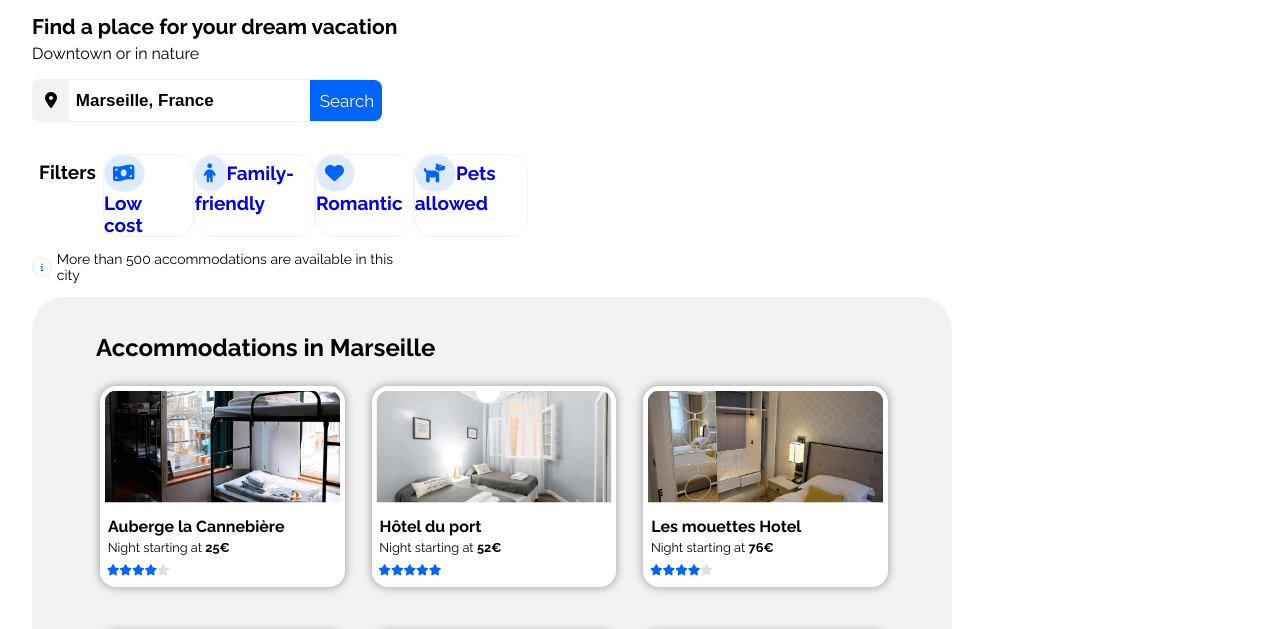
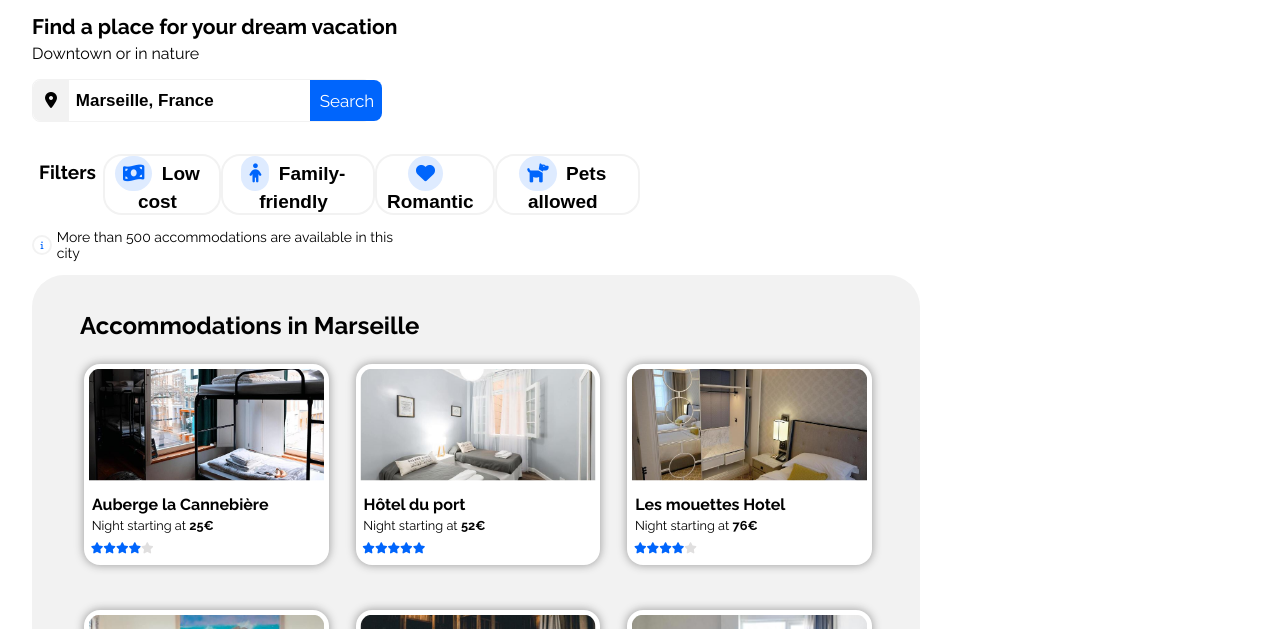
Before and after one commit to mambaofficial/NiksBole_2_01212021, a plain HTML site: page index.html in a window 1280 px wide. Shown: the part 102-731 px from the top of the page. Drawn offline with Linux system fonts and the light colour scheme.

Commit message:
added new html and css

```diff
--- a/css/styles.css
+++ b/css/styles.css
@@ -131,7 +131,7 @@ nav {
     display: flex;
     flex-direction: row;
     justify-content: space-between;
-    margin-right: 45em;
+    margin-right: 38em;
 }
 
 .filters {
@@ -151,13 +151,24 @@ nav {
     font-size: 19px;
     text-decoration: none;
     font-weight: bold;
-    border: 1px solid;
+    border: 2px solid #f2f2f2;
     border-radius: 1em;
-    border-color: #f2f2f2;
-    padding-right: 10px;
+    cursor: pointer;
+    background-color: white;
+    padding: 0;
+    padding-right: 0.5em;
 }
 
-.money:hover, .child:hover, .heart:hover, .dog:hover {
+.money:focus, .child:focus, .heart:focus, .dog:focus {
+    outline: none;
+}
+
+.round {
+    border-radius: 1em;
+    margin-right: 0.5em;
+}
+
+.money:hover, .child:hover, .heart:hover, .dog:hover, .money:active, .child:active, .heart:active, .dog:active {
     background-color: #DEEBFF;
     box-shadow: 0 0 0.5em 0.05em rgb(92, 92, 92)
 }
@@ -197,7 +208,7 @@ nav {
 article {
     background-color: #F2F2F2;
     border-radius: 2em;
-    padding: 1em 4em 3em 4em;
+    padding: 1em 3em 3em 3em;
     margin-bottom: 2em;
     height: 35.5em;
 }
--- a/index.html
+++ b/index.html
@@ -24,8 +24,8 @@
             </div>
         </header>
         <nav>
-            <a class="nav-link" href="#">Accommodations</a>
-            <a class="nav-link" href="#">Activities</a>
+            <a class="nav-link" href="#accommodations-anchor">Accommodations</a>
+            <a class="nav-link" href="#activities-anchor">Activities</a>
         </nav>
         <a id="sign-up" href="#">Sign Up</a>
     </div>
@@ -44,10 +44,10 @@
     <!-- FILTERS -->
     <div class="filter-container">
         <div class="filters">Filters</div>
-        <a class="money" href="#"><i class="fas fa-money-bill-wave money"></i>Low cost</a>
-        <a class="child" href="#"><i class="fas fa-child child"></i>Family-friendly</a>
-        <a class="heart" href="#"><i class="fas fa-heart heart"></i>Romantic</a>
-        <a class="dog" href="#"><i class="fas fa-dog dog"></i>Pets allowed</a>
+        <button class="money"><i class="fas fa-money-bill-wave round"></i>Low cost</button>
+        <button class="child" href="#"><i class="fas fa-child round"></i>Family-friendly</button>
+        <button class="heart" href="#"><i class="fas fa-heart round"></i>Romantic</button>
+        <button class="dog" href="#"><i class="fas fa-dog round"></i>Pets allowed</button>
     </div>
     <!-- INFORMATION -->
     <div class="info-container">
@@ -57,7 +57,7 @@
 
     <!-- ACCOMMODATIONS -->
     <div class="one-container">
-        <article>
+        <article id="accommodations-anchor">
             <h2 class="article-title">Accommodations in Marseille</h2>
 
             <div class="hotel-container">
@@ -177,7 +177,7 @@
 
     <!-- ACTIVITIES -->
 
-    <section>
+    <section id="activities-anchor">
         <h2 class="section-title">Activities in Marseille</h2>
         <div class="activities-container">
             <div id="Old-Port">
```
